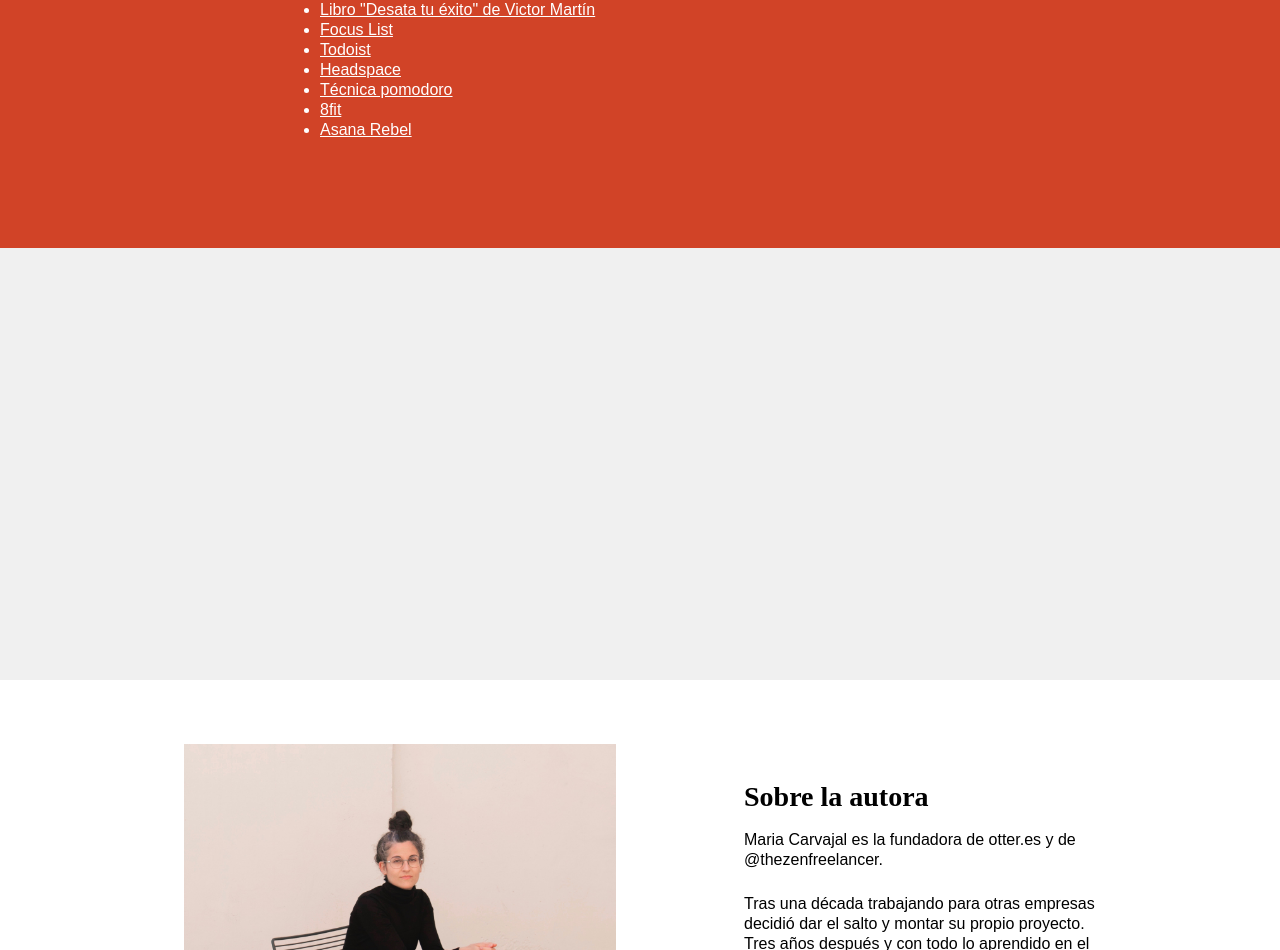
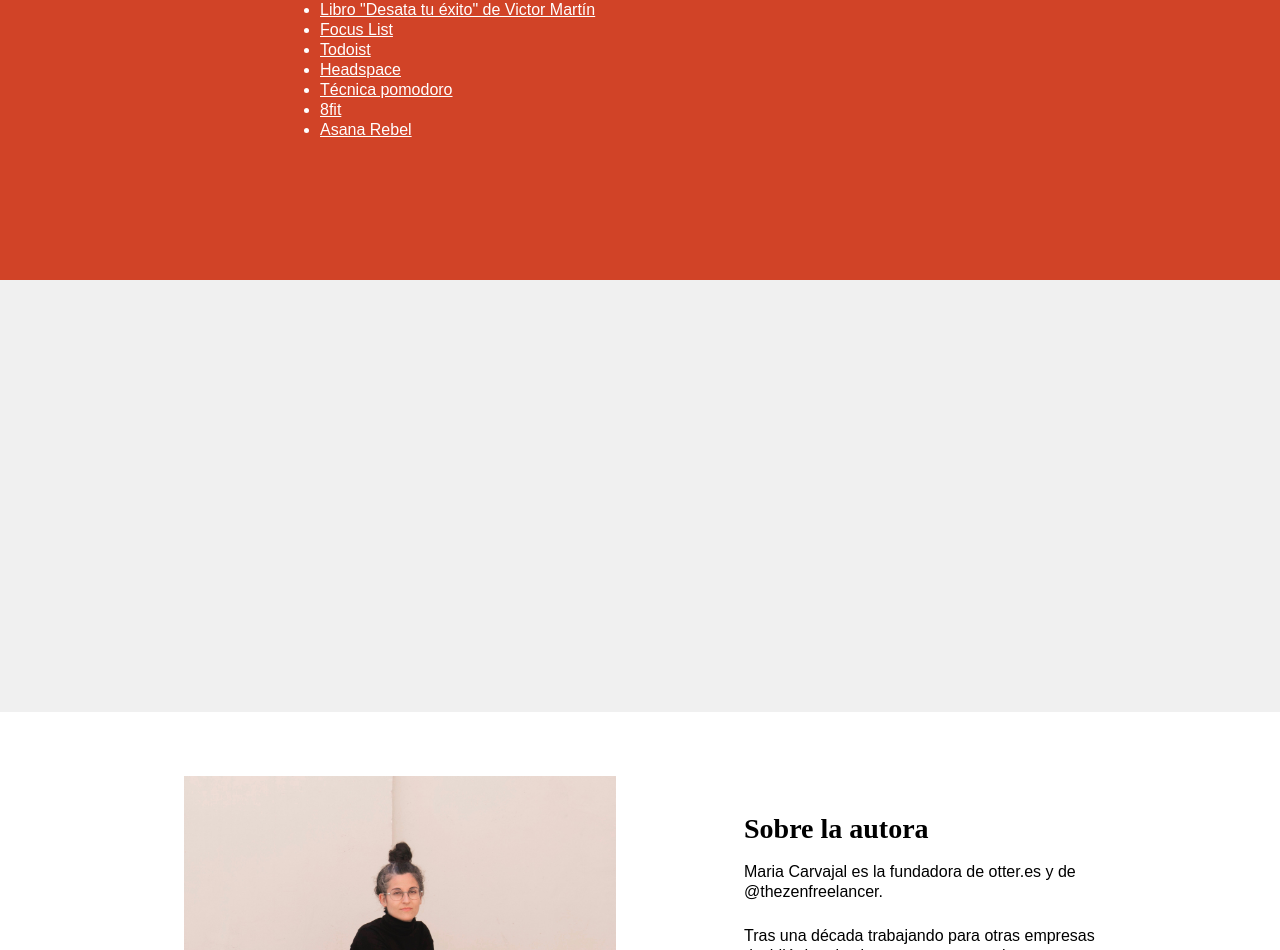
Before and after one commit to msanroman/mariacarvajal, a Jekyll site: the page built from acceso-metodo-off.html, in a window 1280 px wide. Shown: the part 1188-2138 px from the top of the page. Built offline with Jekyll 4.4.1, drawn with Linux system fonts in a browser that asks for light colours; nearby versions of some CDN libraries; some web fonts are replaced; comment, search, counter and statistics services are not loaded.

Commit message:
Fix styles

```diff
--- a/_config.yml
+++ b/_config.yml
@@ -41,3 +41,6 @@
 work: I'm up for new projects and collaborations. I will love to chat with you about how I can help you. You can contact me anytime at maria.carvajal.casado@gmail.com
 # Build settings
 markdown: kramdown
+
+gems:
+- octopress-autoprefixer
--- a/css/metodooff.scss
+++ b/css/metodooff.scss
@@ -227,12 +227,23 @@
 }
 
 .red {
-    padding-top: 2rem;
+    padding: 2rem;
     color: white;
     font-size: 1rem;
     font-family: 'TT-Norms', sans-serif;
     line-height: 1.25rem;
     background-color: #d14327;
+
+    p {
+        margin: 0 auto 2rem;
+    }
+    li {
+        list-style: disc;
+        display: list-item;
+        a {
+            color: white;
+        }
+    }
 
     @media screen and (min-width: 768px) {
         min-height: 27rem;
@@ -251,11 +262,17 @@
         }
     }
 }
+.thank-you {
+    padding: 2rem;
+}
 .content {
     flex-grow: 1;
     flex-shrink: 0;
     padding-top: 2rem;
     background-color: #f0f0f0;
+    &.video {
+        padding-bottom: 2rem;
+    }
 
 
     @media screen and (min-width: 768px) {
```
Also changed, not shown: Gemfile (added, +9 -0 lines), Gemfile.lock (added).
